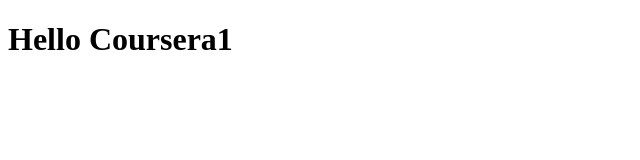
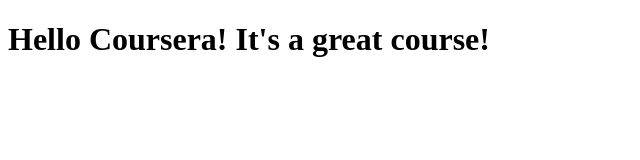
Before and after one commit to bt15275/coursera-test, a plain HTML site: page site/index.html in a window 1280 px wide. Shown: the whole page, without its empty margins (0-640 px from the left). Drawn offline with Linux system fonts and the light colour scheme.

Commit message:
Small addition to our page content.

```diff
--- a/site/index.html
+++ b/site/index.html
@@ -4,6 +4,6 @@
 	<title>Hello Coursera!</title>
 </head>
 <body>
-<h1>Hello Coursera1</h1>
+<h1>Hello Coursera! It's a great course!</h1>
 </body>
 </html>
```
